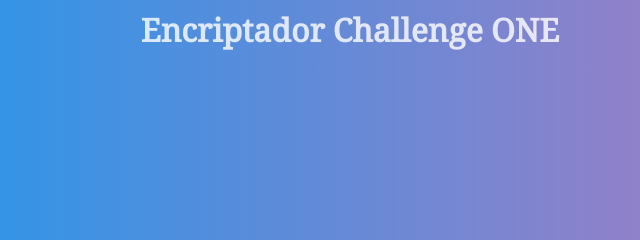
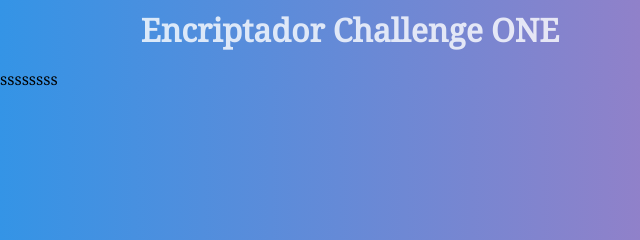
Before and after one commit to HumbleG0d/challenge_encriptador, a website with bundled scripts: page html/index.html in a window 1280 px wide. Shown: the part 289-529 px from the top of the page, 0-640 px from the left. Built offline with nearby package versions, Linux system fonts and the light colour scheme.

Commit message:
Add footer

```diff
--- a/html/index.html
+++ b/html/index.html
@@ -27,6 +27,7 @@
             <button class="button section__button--copiar" id="section__button--copiar">Copiar</button>
         </section>
     </main>
+    <footer>ssssssss</footer>
     <script type="module" src="/js/textarea.js"></script>
     <script type="module" src="/js/main.js"></script>
 
```
